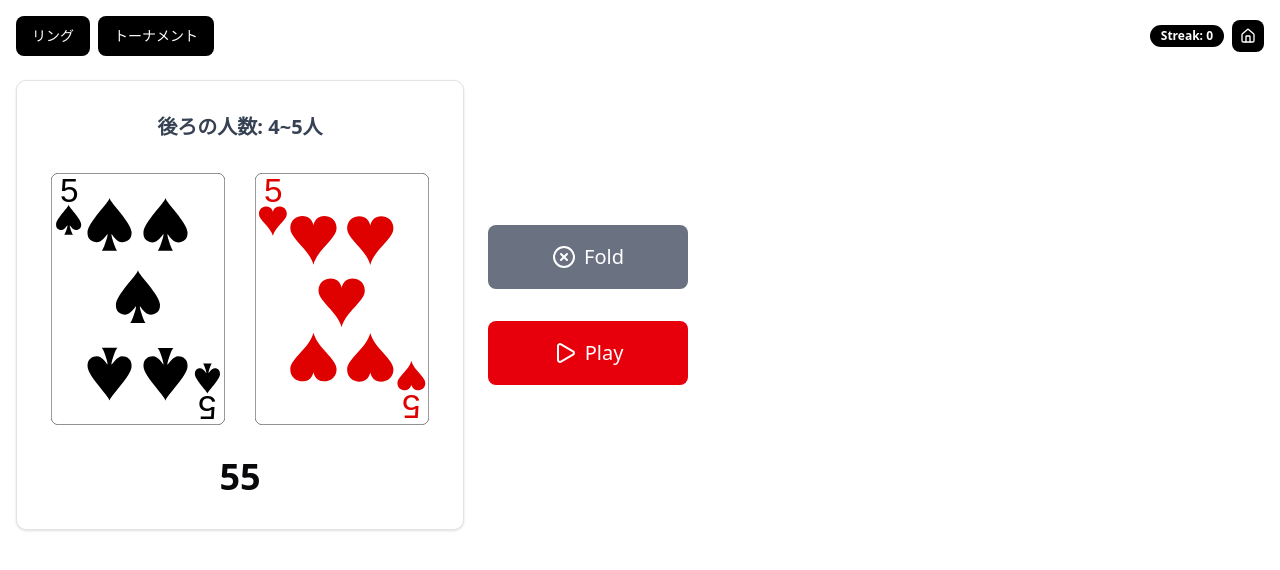
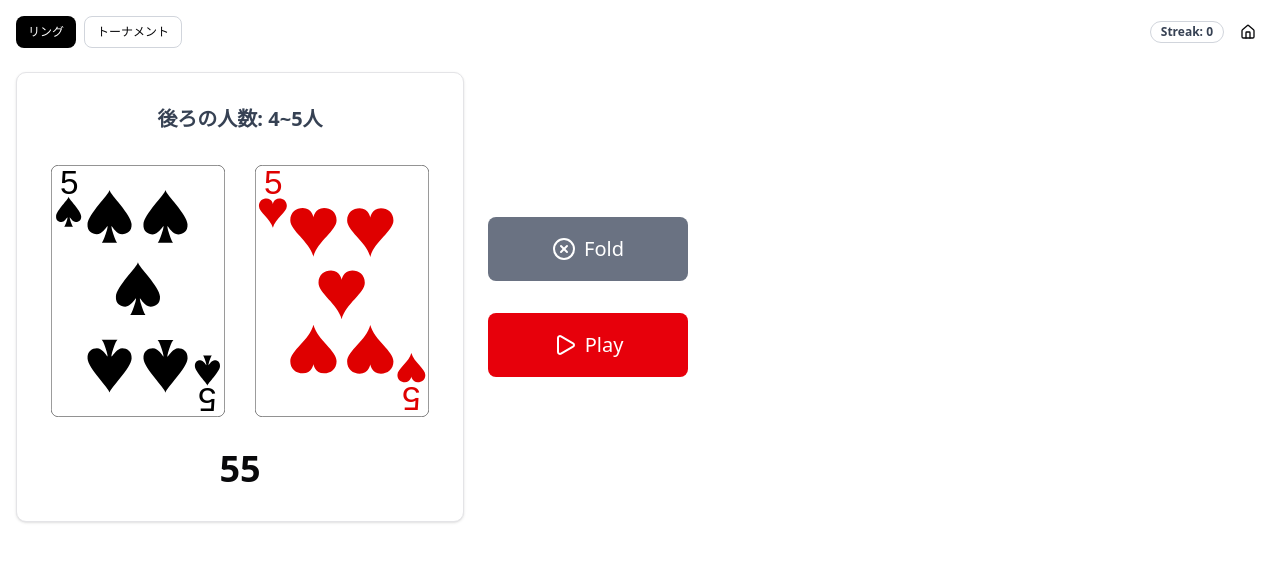
Before and after one commit to yutar0xff/yokosawa-rangetable-training, a Next.js app: page /training/scenario in a window 1280 px wide. Shown: the top 570 px of the page. Built offline with nearby package versions, Linux system fonts and the light colour scheme.

Commit message:
fixed build error

```diff
--- a/app/training/grid/GridSession.tsx
+++ b/app/training/grid/GridSession.tsx
@@ -51,7 +51,7 @@ export default function GridSession({ correctRanges }: GridSessionProps) {
 
       // 選択したツールと同じ色の場合はrangeIに戻す
       if (current === selectedTool) {
-        const next = { ...prev, [hand]: "rangeI" };
+        const next: RangeTable = { ...prev, [hand]: "rangeI" };
 
         // 間違いリストからも削除（修正された場合）
         if (isChecked && wrongHands.has(hand)) {
@@ -65,7 +65,7 @@ export default function GridSession({ correctRanges }: GridSessionProps) {
         return next;
       }
 
-      const next = { ...prev, [hand]: selectedTool };
+      const next: RangeTable = { ...prev, [hand]: selectedTool };
 
       // チェック済みで、修正した場合に間違いリストから削除
       if (isChecked && wrongHands.has(hand)) {
--- a/components/ui/badge.tsx
+++ b/components/ui/badge.tsx
@@ -1,20 +1,38 @@
-import * as React from "react"
-import { cn } from "@/lib/utils"
+import * as React from "react";
+import { cva, type VariantProps } from "class-variance-authority";
+import { cn } from "@/lib/utils";
 
-const Badge = React.forwardRef<HTMLDivElement, React.HTMLAttributes<HTMLDivElement>>(
-  ({ className, ...props }, ref) => {
+const badgeVariants = cva(
+  "inline-flex items-center rounded-full border px-2.5 py-0.5 text-xs font-semibold transition-colors focus:outline-none focus:ring-2 focus:ring-ring focus:ring-offset-2",
+  {
+    variants: {
+      variant: {
+        default: "border-transparent bg-black text-white hover:bg-gray-800",
+        outline: "border-gray-300 bg-transparent text-gray-700",
+      },
+    },
+    defaultVariants: {
+      variant: "default",
+    },
+  },
+);
+
+export interface BadgeProps
+  extends
+    React.HTMLAttributes<HTMLDivElement>,
+    VariantProps<typeof badgeVariants> {}
+
+const Badge = React.forwardRef<HTMLDivElement, BadgeProps>(
+  ({ className, variant, ...props }, ref) => {
     return (
       <div
         ref={ref}
-        className={cn(
-          "inline-flex items-center rounded-full border px-2.5 py-0.5 text-xs font-semibold transition-colors focus:outline-none focus:ring-2 focus:ring-ring focus:ring-offset-2 border-transparent bg-black text-white hover:bg-gray-800",
-          className
-        )}
+        className={cn(badgeVariants({ variant }), className)}
         {...props}
       />
-    )
-  }
-)
-Badge.displayName = "Badge"
+    );
+  },
+);
+Badge.displayName = "Badge";
 
-export { Badge }
+export { Badge, badgeVariants };
--- a/components/ui/button.tsx
+++ b/components/ui/button.tsx
@@ -1,20 +1,45 @@
-import * as React from "react"
-import { cn } from "@/lib/utils"
+import * as React from "react";
+import { cva, type VariantProps } from "class-variance-authority";
+import { cn } from "@/lib/utils";
 
-const Button = React.forwardRef<HTMLButtonElement, React.ButtonHTMLAttributes<HTMLButtonElement>>(
-  ({ className, ...props }, ref) => {
+const buttonVariants = cva(
+  "inline-flex items-center justify-center rounded-md text-sm font-medium transition-colors focus-visible:outline-none focus-visible:ring-2 disabled:pointer-events-none disabled:opacity-50",
+  {
+    variants: {
+      variant: {
+        default: "bg-black text-white hover:bg-gray-800",
+        outline: "border border-gray-300 bg-transparent hover:bg-gray-100",
+        ghost: "hover:bg-gray-100",
+      },
+      size: {
+        default: "h-10 px-4 py-2",
+        sm: "h-8 px-3 text-xs",
+        lg: "h-11 px-8",
+      },
+    },
+    defaultVariants: {
+      variant: "default",
+      size: "default",
+    },
+  },
+);
+
+export interface ButtonProps
+  extends
+    React.ButtonHTMLAttributes<HTMLButtonElement>,
+    VariantProps<typeof buttonVariants> {}
+
+const Button = React.forwardRef<HTMLButtonElement, ButtonProps>(
+  ({ className, variant, size, ...props }, ref) => {
     return (
       <button
-        className={cn(
-          "inline-flex items-center justify-center rounded-md text-sm font-medium transition-colors focus-visible:outline-none focus-visible:ring-2 disabled:pointer-events-none disabled:opacity-50 bg-black text-white hover:bg-gray-800 h-10 px-4 py-2",
-          className
-        )}
+        className={cn(buttonVariants({ variant, size }), className)}
         ref={ref}
         {...props}
       />
-    )
-  }
-)
-Button.displayName = "Button"
+    );
+  },
+);
+Button.displayName = "Button";
 
-export { Button }
+export { Button, buttonVariants };
```
